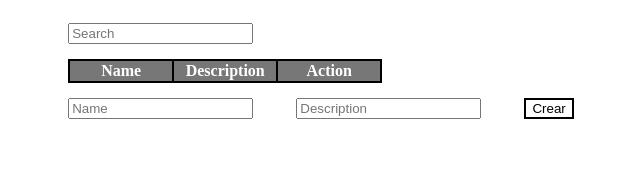
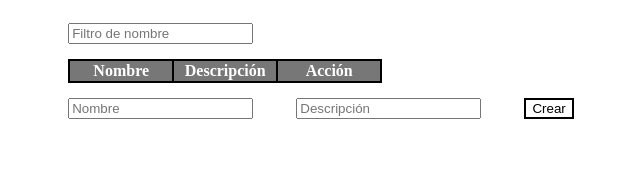
Before and after one commit to sebapkfd/post-app, a React (Create React App) app in the folder client/: page / in a window 1280 px wide. Shown: the top 169 px of the page, without its empty margins (319-959 px from the left). Built offline with nearby package versions, Linux system fonts and the light colour scheme.

Commit message:
Language changed

```diff
--- a/client/src/components/Input.js
+++ b/client/src/components/Input.js
@@ -26,14 +26,14 @@ const Input = () => {
                 <input
                     type="text"
                     name="name"
-                    placeholder="Name"
+                    placeholder="Nombre"
                     value={name}
                     onChange={e => setName(e.target.value)}
                 />
                 <input
                     type="text"
                     name="description"
-                    placeholder="Description"
+                    placeholder="Descripción"
                     value={description}
                     onChange={e => setDescription(e.target.value)}
                 />
--- a/client/src/components/postsList.js
+++ b/client/src/components/postsList.js
@@ -42,7 +42,7 @@ const PostList = () => {
                     <input
                         type="text"
                         name="search"
-                        placeholder="Search"
+                        placeholder="Filtro de nombre"
                         value={filter}
                         onChange={e => setFilter(e.target.value)}
                     />
@@ -52,9 +52,9 @@ const PostList = () => {
                 <table>
                     <thead>
                     <tr>
-                        <th>Name</th>
-                        <th>Description</th>
-                        <th>Action</th>
+                        <th>Nombre</th>
+                        <th>Descripción</th>
+                        <th>Acción</th>
                     </tr>
                     </thead>
                     <tbody>
```
